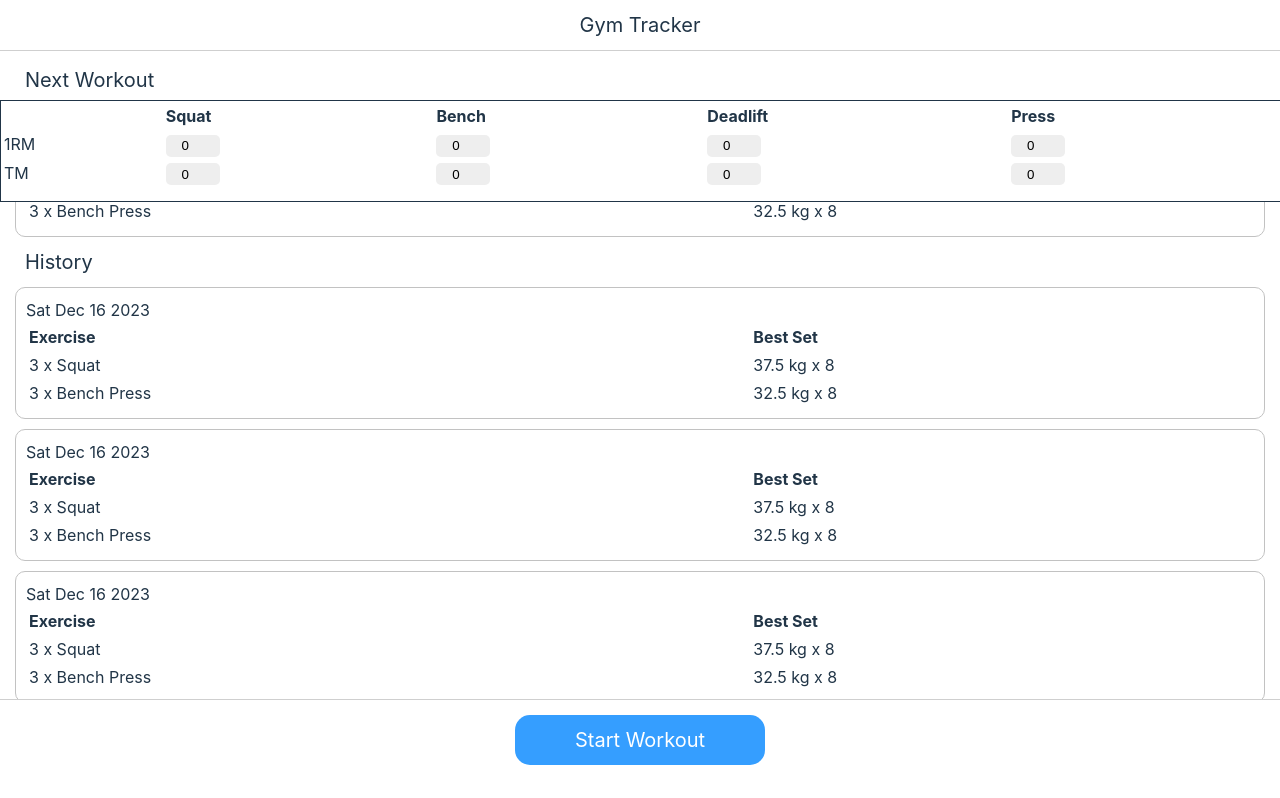
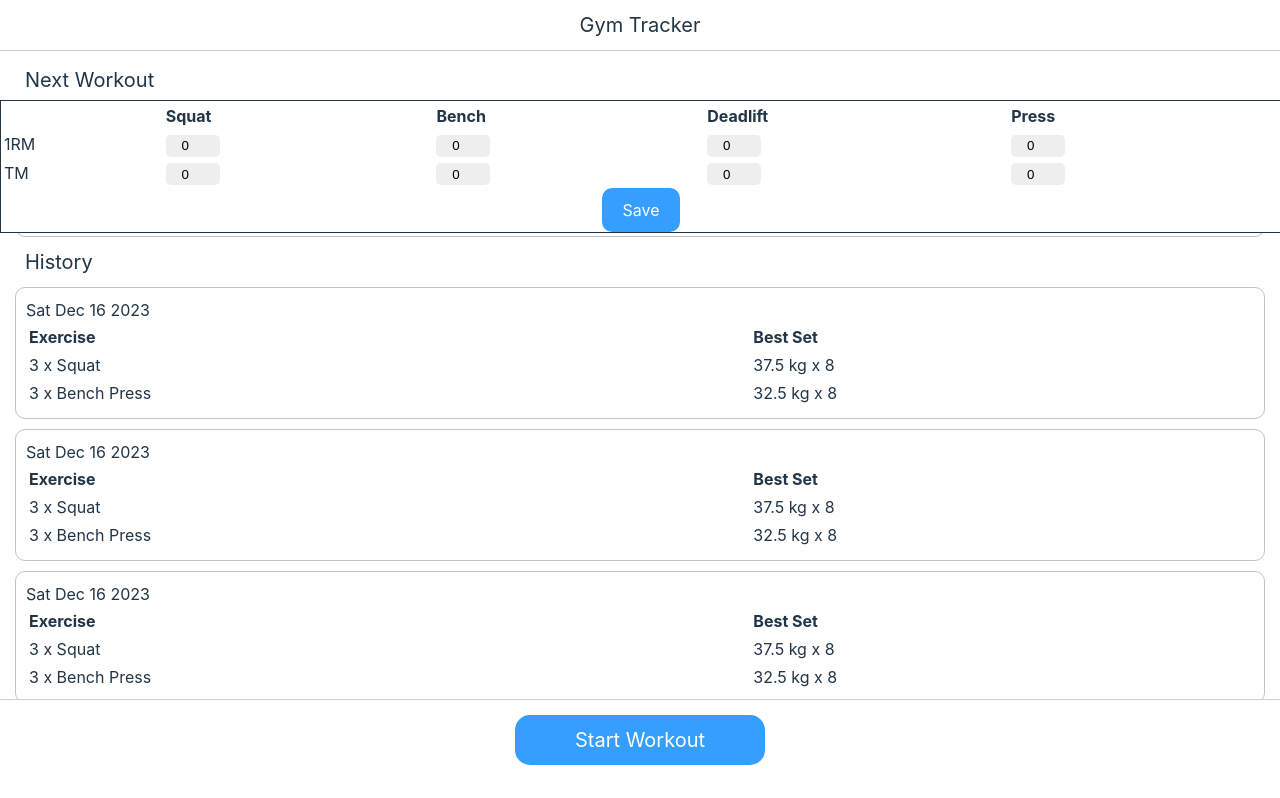
Before and after one commit to Gym-Tracker/Gym-Tracker, a React (Vite) app: page / in a window 1280 px wide. Shown: the top 798 px of the page. Built offline with nearby package versions, Linux system fonts and the light colour scheme.

Commit message:
Added save button to weight settings

```diff
--- a/src/components/MaxWeightSettings.module.css
+++ b/src/components/MaxWeightSettings.module.css
@@ -2,7 +2,6 @@
   position: fixed;
   top: 100px;
   width: 100%;
-  height: 100px;
   background-color: white;
   border-style: solid;
   border-width: 1px;
@@ -12,3 +11,16 @@
   width: 100%;
   text-align: left;
 }
+
+
+.buttonContainer {
+  display: flex;
+  justify-content: center;
+}
+
+.button {
+  background-color: #359EFF;
+  color: white;
+  padding: 10px 20px 10px 20px;
+  border-radius: 10px;
+}
--- a/src/components/MaxWeightSettings.tsx
+++ b/src/components/MaxWeightSettings.tsx
@@ -40,6 +40,9 @@ export default function MaxWeightSettings() {
           <td><Form value={pressTM} setValue={setPressTM}/></td>
         </tr>
       </table>
+      <div className={styles.buttonContainer}>
+        <div className={styles.button}>Save</div>
+      </div>
     </div>
   )
 }
```
